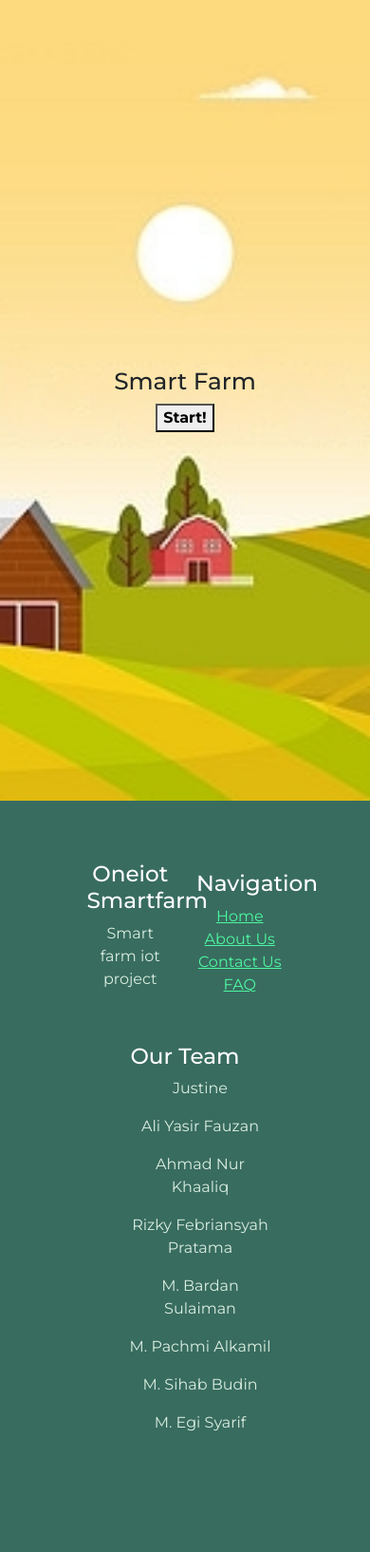
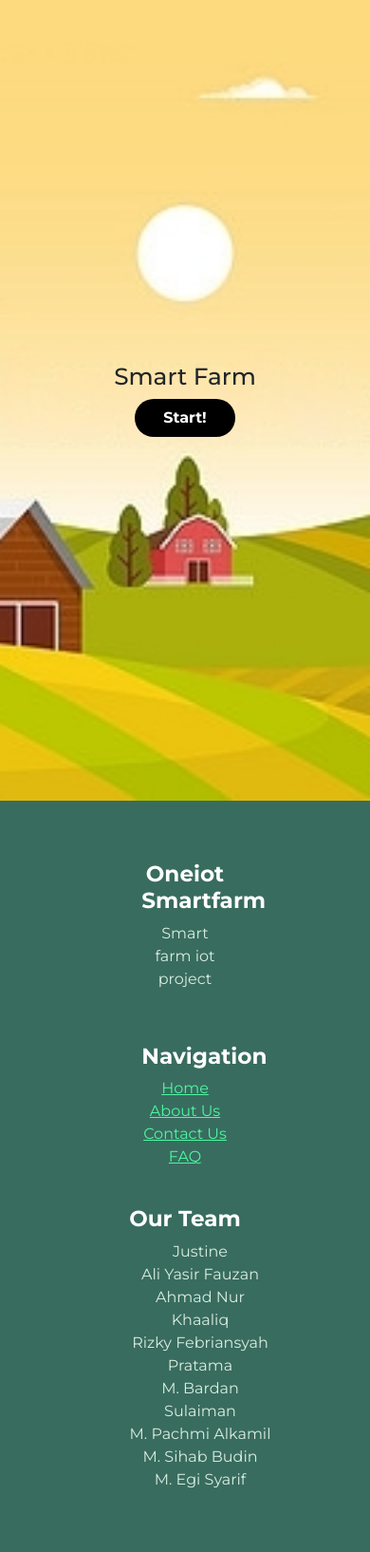
Before and after one commit to zeru-program/new-controller-smart-farm, a PHP site: page /index.html in a window 390 px wide. Shown: the part 57-1691 px from the top of the page at 95% size. Before the commit the page ends 1564 px from the top, so only its background shows below. Run offline with PHP 8.4, Linux system fonts and the light colour scheme; some libraries are stand-ins or nearby versions.

Commit message:
Update style.css

```diff
--- a/assets/style.css
+++ b/assets/style.css
@@ -37,20 +37,46 @@ body {
   height: 100vh;
 }
 
+.btn-start {
+  background-color: #000000;
+  color: white;
+  border: 0;
+  padding-inline: 30px;
+  padding-block: 8px;
+  border-radius: 20px;
+}
+
+
+/* footer design*/
+/* media phone design*/
+@media only screen and (max-width: 600px) {
+  .footer {
+    flex-direction: column !important;
+  }
+}
+/* media desktop design*/
+@media only screen and (min-width: 600px) {
+  .footer {
+    flex-direction: row !important;
+  }
+}
 .footer {
   background-color: #386c5f;
   color: #d9eddf;
   display: flex;
   text-align: center;
-  flex-wrap: wrap;
   align-items: center;
   justify-content: center;
 }
 .foottitle{
   color: white;
   text-align: center;
+  font-weight: bold;
 }
 .footer a {
   color: #4ef7a1;
   align-content: center;
 }
+.con-team-footer p {
+  margin: 0 !important;
+}
```
